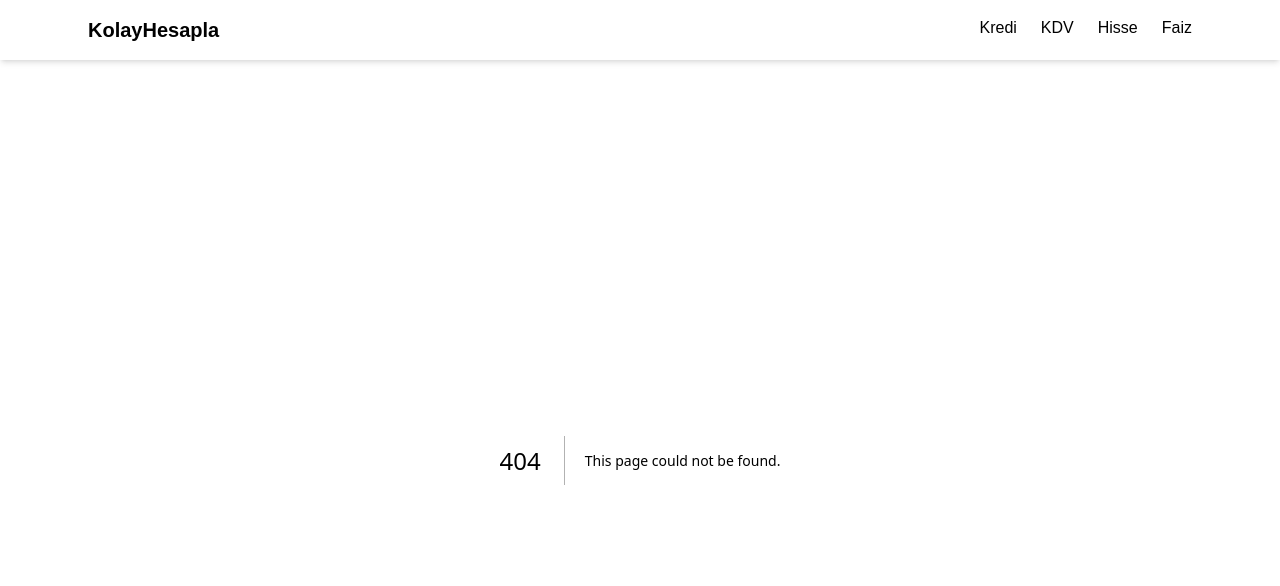
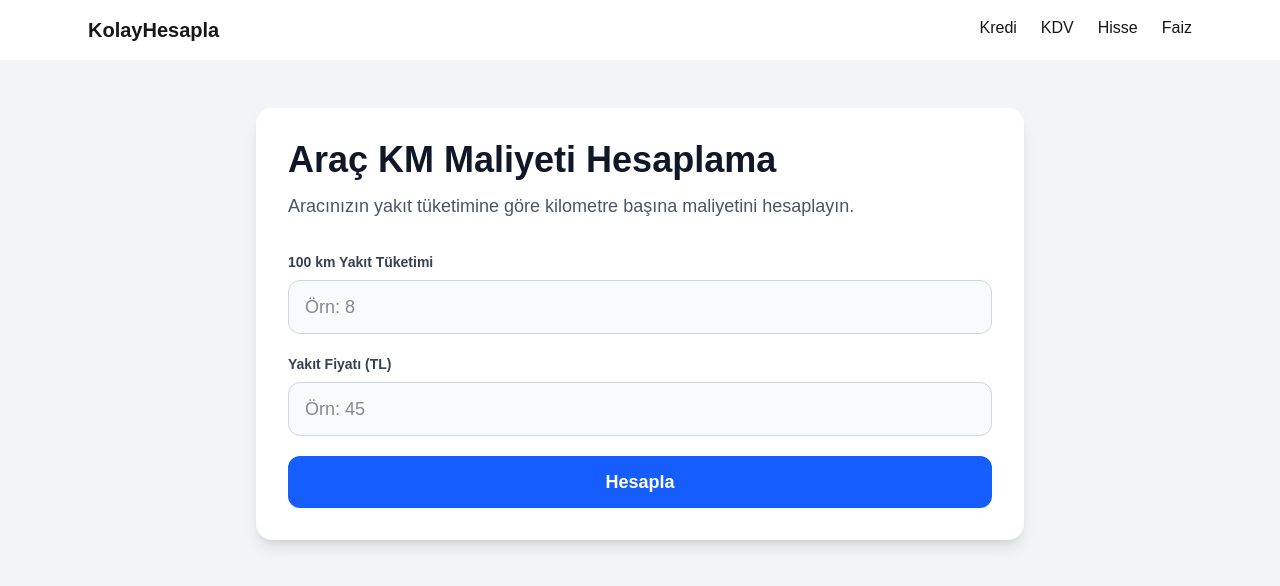
Before and after one commit to erkanckr455/kolayhesapla, a Next.js app: page /arac-km-maliyeti in a window 1280 px wide. Before the commit this address had no page. Shown: the top 586 px of the page. Built offline with nearby package versions, Linux system fonts and the light colour scheme.

Commit message:
arac km maliyeti hesaplama sayfasi eklendi

```diff
--- /dev/null
+++ b/app/arac-km-maliyeti/page.tsx
@@ -0,0 +1,82 @@
+"use client"
+
+import { useState } from "react"
+import CalculatorLayout from "../components/CalculatorLayout"
+
+export default function AracKmMaliyeti() {
+
+  const [sonuc, setSonuc] = useState("")
+
+  function hesapla() {
+
+    const tuketim = Number((document.getElementById("tuketim") as HTMLInputElement).value)
+    const fiyat = Number((document.getElementById("fiyat") as HTMLInputElement).value)
+
+    if (!tuketim || !fiyat) {
+      setSonuc("Lütfen tüm alanları doldurun")
+      return
+    }
+
+    const kmMaliyet = (tuketim * fiyat) / 100
+
+    setSonuc(kmMaliyet.toFixed(2) + " TL / km")
+  }
+
+  return (
+    <CalculatorLayout
+      title="Araç KM Maliyeti Hesaplama"
+      description="Aracınızın yakıt tüketimine göre kilometre başına maliyetini hesaplayın."
+    >
+
+      <div className="space-y-5">
+
+        <div>
+          <label className="block text-sm font-semibold text-gray-700 mb-2">
+            100 km Yakıt Tüketimi
+          </label>
+
+          <input
+            id="tuketim"
+            type="number"
+            placeholder="Örn: 8"
+            className="w-full rounded-xl border border-gray-300 bg-gray-50 px-4 py-3 text-lg outline-none focus:border-blue-500 focus:bg-white"
+          />
+        </div>
+
+        <div>
+          <label className="block text-sm font-semibold text-gray-700 mb-2">
+            Yakıt Fiyatı (TL)
+          </label>
+
+          <input
+            id="fiyat"
+            type="number"
+            placeholder="Örn: 45"
+            className="w-full rounded-xl border border-gray-300 bg-gray-50 px-4 py-3 text-lg outline-none focus:border-blue-500 focus:bg-white"
+          />
+        </div>
+
+        <button
+          onClick={hesapla}
+          className="w-full rounded-xl bg-blue-600 py-3 text-lg font-semibold text-white transition hover:bg-blue-700"
+        >
+          Hesapla
+        </button>
+
+      </div>
+
+      {sonuc && (
+        <div className="mt-8 rounded-2xl border border-blue-200 bg-blue-50 p-5">
+          <p className="text-lg font-semibold text-blue-900 mb-3">
+            Sonuç
+          </p>
+
+          <p className="text-gray-800">
+            <strong>Kilometre Başına Maliyet:</strong> {sonuc}
+          </p>
+        </div>
+      )}
+
+    </CalculatorLayout>
+  )
+}
--- a/app/page.tsx
+++ b/app/page.tsx
@@ -111,6 +111,14 @@ export default function Home() {
     Ev satış fiyatına göre tapu harcını hesapla
   </p>
 </a>
+<a href="/arac-km-maliyeti" className="bg-white p-6 rounded-xl shadow hover:shadow-xl transition">
+  <h3 className="text-xl font-semibold mb-2">
+    Araç KM Maliyeti
+  </h3>
+  <p className="text-gray-500">
+    Aracınızın kilometre başına yakıt maliyetini hesaplayın
+  </p>
+</a>
 
         </div>
 
```
